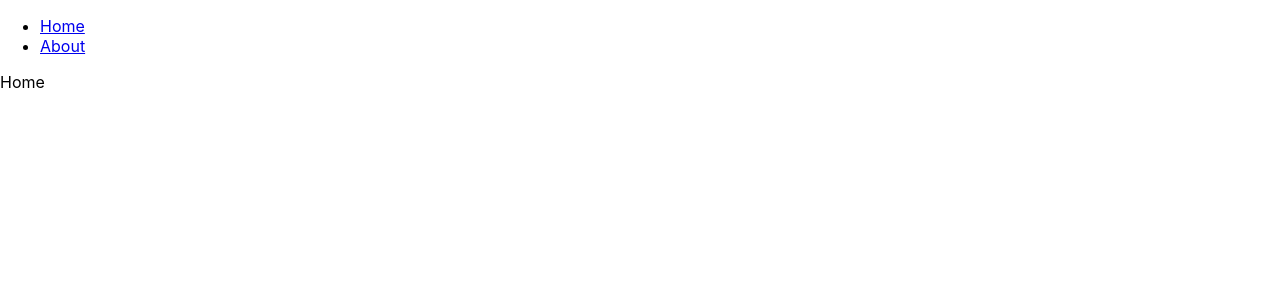
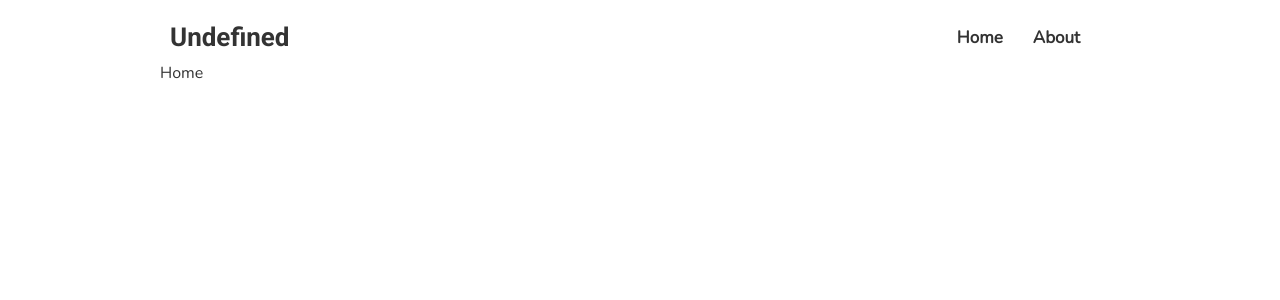
Before and after one commit to sebadere/porftolio-undefined, a React (Create React App) app: page / in a window 1280 px wide. Shown: the top 300 px of the page. Built offline with nearby package versions, Linux system fonts and the light colour scheme; the HTML template or start-up script is replaced by a standard one.

Commit message:
navbar and fonts

```diff
--- a/package.json
+++ b/package.json
@@ -11,6 +11,7 @@
     "@types/react": "^18.2.52",
     "@types/react-dom": "^18.2.18",
     "@types/react-router-dom": "^5.3.3",
+    "@types/styled-components": "^5.1.34",
     "react": "^18.2.0",
     "react-dom": "^18.2.0",
     "react-router-dom": "^6.22.0",
--- a/public/index.html
+++ b/public/index.html
@@ -3,6 +3,14 @@
   <head>
     <meta charset="utf-8" />
     <link rel="icon" href="%PUBLIC_URL%/favicon.ico" />
+    <link
+    href="https://fonts.googleapis.com/css2?family=Roboto:wght@700&display=swap"
+    rel="stylesheet"
+    />
+    <link
+    href="https://fonts.googleapis.com/css2?family=Nunito:wght@300&display=swap"
+    rel="stylesheet"
+    />
     <meta name="viewport" content="width=device-width, initial-scale=1" />
     <meta name="theme-color" content="#000000" />
     <meta
--- a/src/App.tsx
+++ b/src/App.tsx
@@ -1,9 +1,25 @@
 import { BrowserRouter as Router, Route, Routes } from 'react-router-dom';
 import { Navbar } from "./components/Navbar";
 import { Home } from "./pages/Home";
+import styled from 'styled-components';
+import { ThemeProvider } from 'styled-components';
+import theme from './theme';
+
+const PageContainer = styled.div`
+  display: flex;
+  min-height: 100vh;
+  justify-content: center;
+`;
+
+const ContentWrapper = styled.div`
+  width: 75vw;
+`;
 
 function App() {
   return (
+    <ThemeProvider theme={theme}>
+      <PageContainer>
+        <ContentWrapper>
           <Router>
             <div>
               <Navbar />
@@ -12,6 +28,9 @@ function App() {
               </Routes>
             </div>
           </Router>
+        </ContentWrapper>
+      </PageContainer>
+    </ThemeProvider>
   );
 }
 
--- /dev/null
+++ b/src/GlobalStyles.ts
@@ -0,0 +1,10 @@
+import { createGlobalStyle } from 'styled-components';
+import theme from './theme';
+
+const GlobalStyles = createGlobalStyle`
+  body {
+    font-family: ${theme.fonts.main};
+  }
+`;
+
+export default GlobalStyles;
--- a/src/components/Navbar.tsx
+++ b/src/components/Navbar.tsx
@@ -1,18 +1,77 @@
-import React from 'react'
 import { Link } from 'react-router-dom'
+import styled from 'styled-components';
+
+const NavbarContainer = styled.div`
+  display: flex;
+  justify-content: space-between;
+  align-items: center;
+  padding: 10px;
+  margin-top: 12px;
+`;
+
+const LeftText = styled.div`
+  margin-right: auto;
+  font-weight: Bold;
+  font-size: 26px;
+  font-family: 'Roboto', sans-serif;
+
+  &:hover {
+    cursor: pointer;
+  }
+`;
+
+const NavList = styled.ul`
+  list-style: none;
+  display: flex;
+  margin: 0;
+  padding: 0;
+`;
+
+const NavListItem = styled.li`
+  margin-right: 30px;
+`;
+
+const StyledLink = styled(Link)`
+  text-decoration: none;
+  color: #333333;
+  font-size: 17px;
+  font-weight: 600;
+  position: relative;
+  display: inline-block;
+
+  &:before {
+    content: '';
+    position: absolute;
+    width: 100%;
+    height: 2px;
+    bottom: 0;
+    left: 0;
+    background-color: #808080;
+    transform-origin: bottom right;
+    transform: scaleX(0);
+    transition: transform 0.18s ease-in-out;
+  }
+
+  &:hover:before {
+    transform-origin: bottom left;
+    transform: scaleX(1);
+  }
+`;
 
 export const Navbar = () => {
   return (
-    <nav>
-        <ul>
-        <li>
-            <Link to="/">Home</Link>
-        </li>
-        <li>
-            <Link to="/about">About</Link>
-        </li>
-        {/* Agrega más enlaces según sea necesario */}
-        </ul>
-    </nav>
+    <NavbarContainer>
+      <LeftText>Undefined</LeftText>
+      <nav>
+        <NavList>
+          <NavListItem>
+            <StyledLink to="/">Home</StyledLink>
+          </NavListItem>
+          <NavListItem>
+            <StyledLink to="/about">About</StyledLink>
+          </NavListItem>
+        </NavList>
+      </nav>
+    </NavbarContainer>
   )
 }
--- a/src/index.css
+++ b/src/index.css
@@ -1,10 +1,9 @@
 body {
   margin: 0;
-  font-family: -apple-system, BlinkMacSystemFont, 'Segoe UI', 'Roboto', 'Oxygen',
-    'Ubuntu', 'Cantarell', 'Fira Sans', 'Droid Sans', 'Helvetica Neue',
-    sans-serif;
+  font-family: 'nunito';
   -webkit-font-smoothing: antialiased;
   -moz-osx-font-smoothing: grayscale;
+  color: #333333;
 }
 
 code {
--- /dev/null
+++ b/src/theme.ts
@@ -0,0 +1,7 @@
+const theme = {
+    fonts: {
+      main: 'Nunito, sans-serif',
+    }
+  };
+
+export default theme;
```
Also changed, not shown: 1 other file (tests, documents, lock files or other folders). Lines whose indentation alone changed are shown as unchanged.
